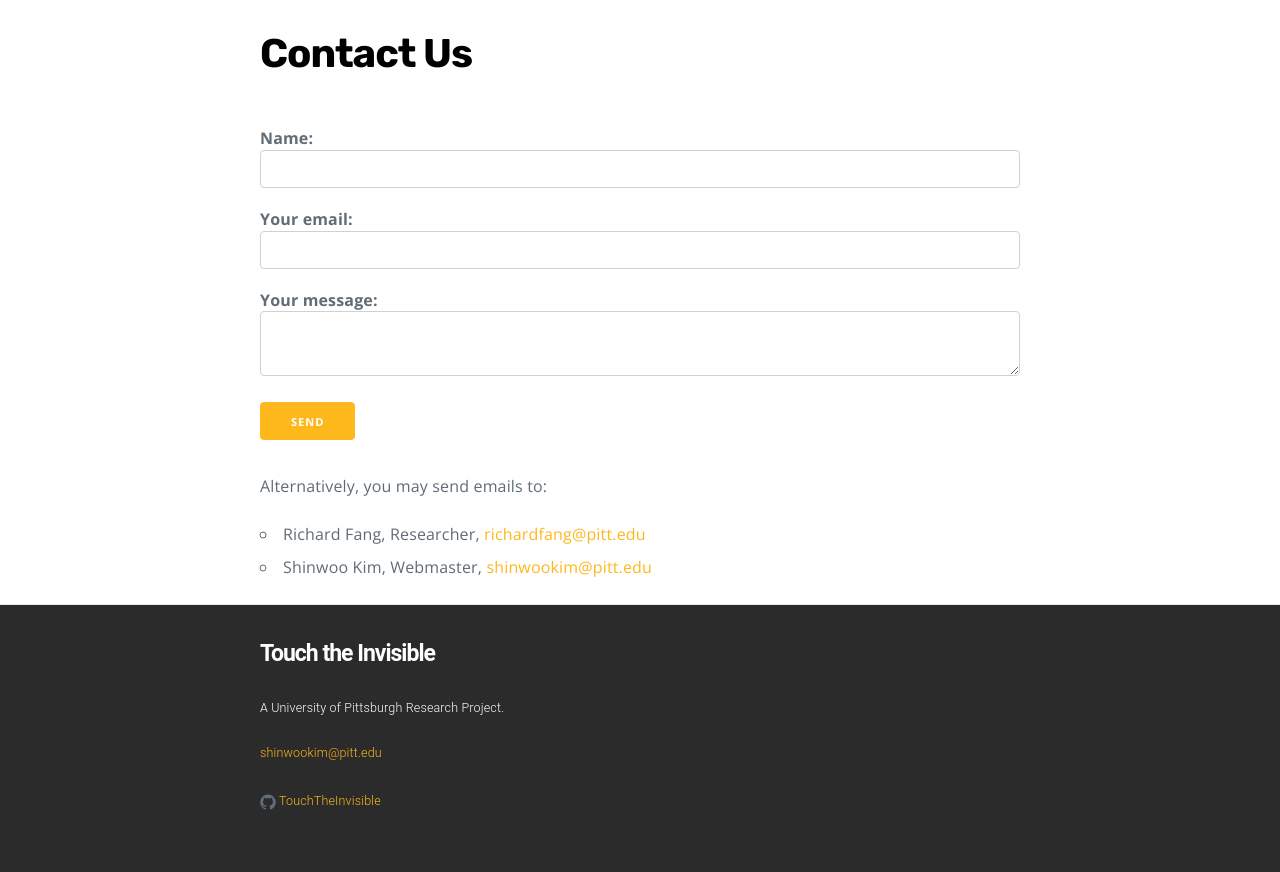
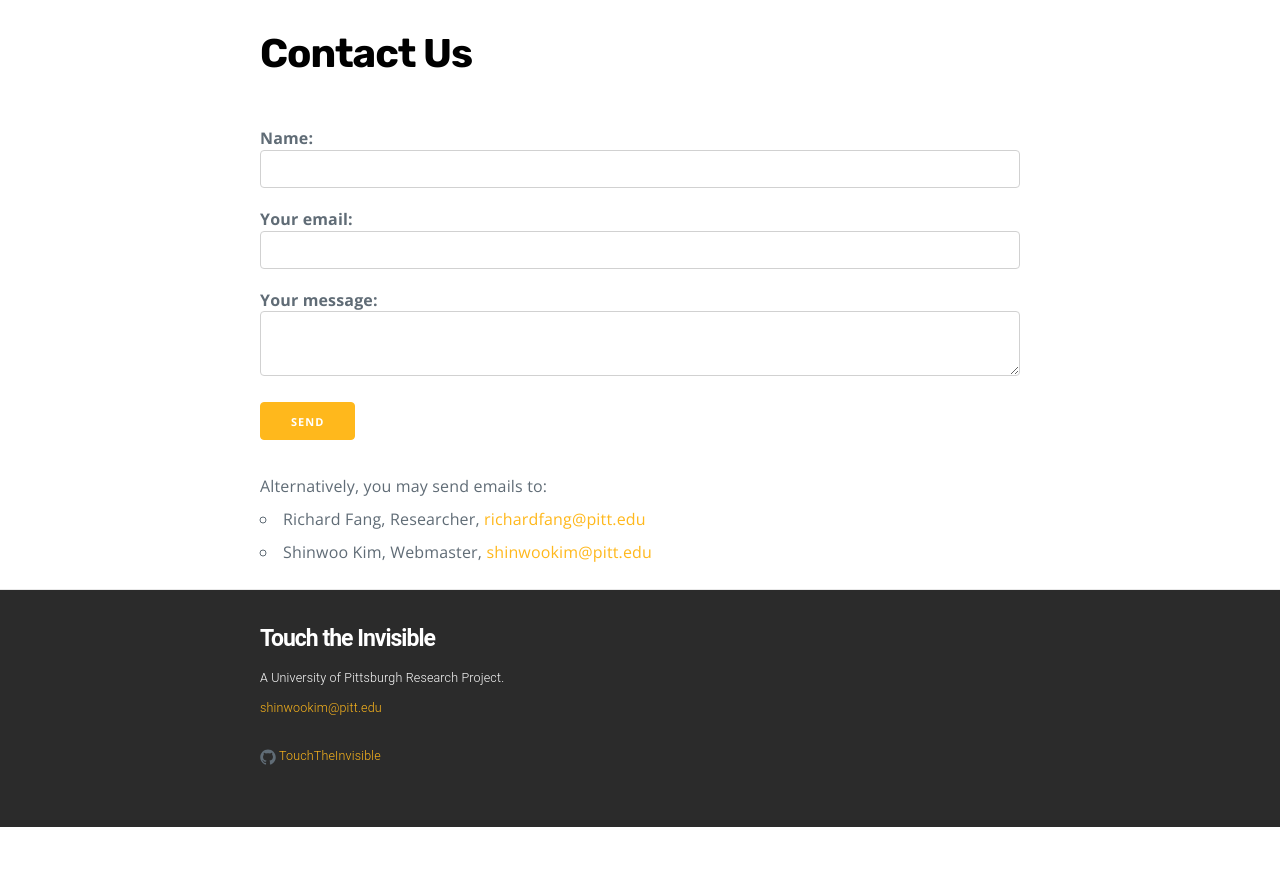
Before and after one commit to TouchTheInvisible/touchtheinvisible.github.io, a Jekyll site: the page built from contact.md, in a window 1280 px wide. Shown: the part 113-985 px from the top of the page. Built offline with Jekyll 4.4.1, drawn with Linux system fonts in a browser that asks for light colours; some web fonts are replaced; after the commit the page ends 940 px from its top, so only the background shows below that.

Commit message:
Update style.css

```diff
--- a/css/style.css
+++ b/css/style.css
@@ -41,7 +41,7 @@
 h2 {
   font-size: 2.3rem;
   font-weight: 700;
-  margin: 60px 0 30px;
+  margin: 30px 0 15px;
 }
 h3 {
   font-size: 1.8rem;
@@ -56,7 +56,7 @@
   margin: 30px 0 15px
 }
 p {
- margin: 0 0 25px;
+ margin: 0 0 10px;
 }
 
 .main-container {
```
